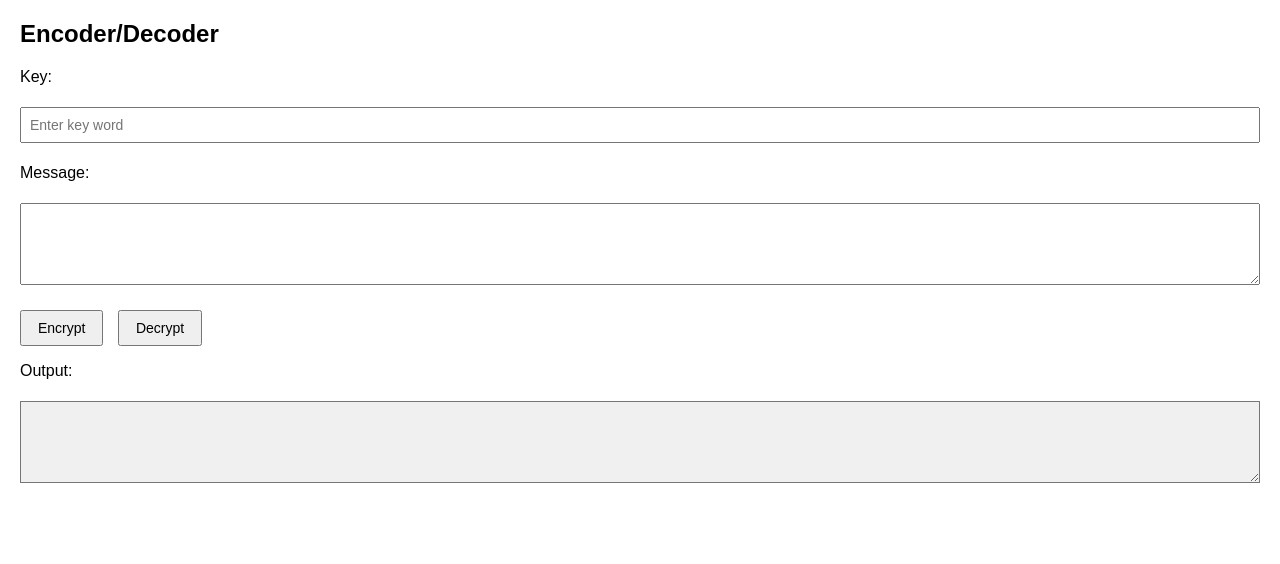
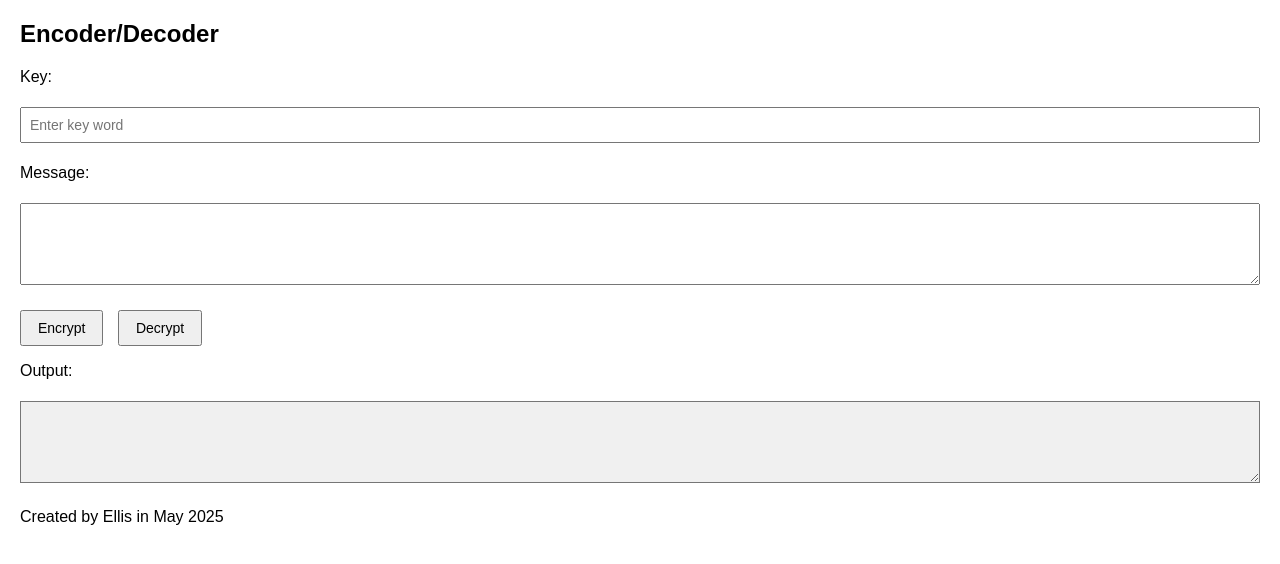
Before and after one commit to esimmons1/Encoder, a plain HTML site: page index.html in a window 1280 px wide. Drawn offline with Linux system fonts and the light colour scheme.

Commit message:
Update index.html

```diff
--- a/index.html
+++ b/index.html
@@ -19,4 +19,5 @@
   <textarea id="output" rows="4" readonly></textarea>
   <script src="script.js"></script>
 </body>
+  <p>Created by Ellis in May 2025</p>
 </html>
```
